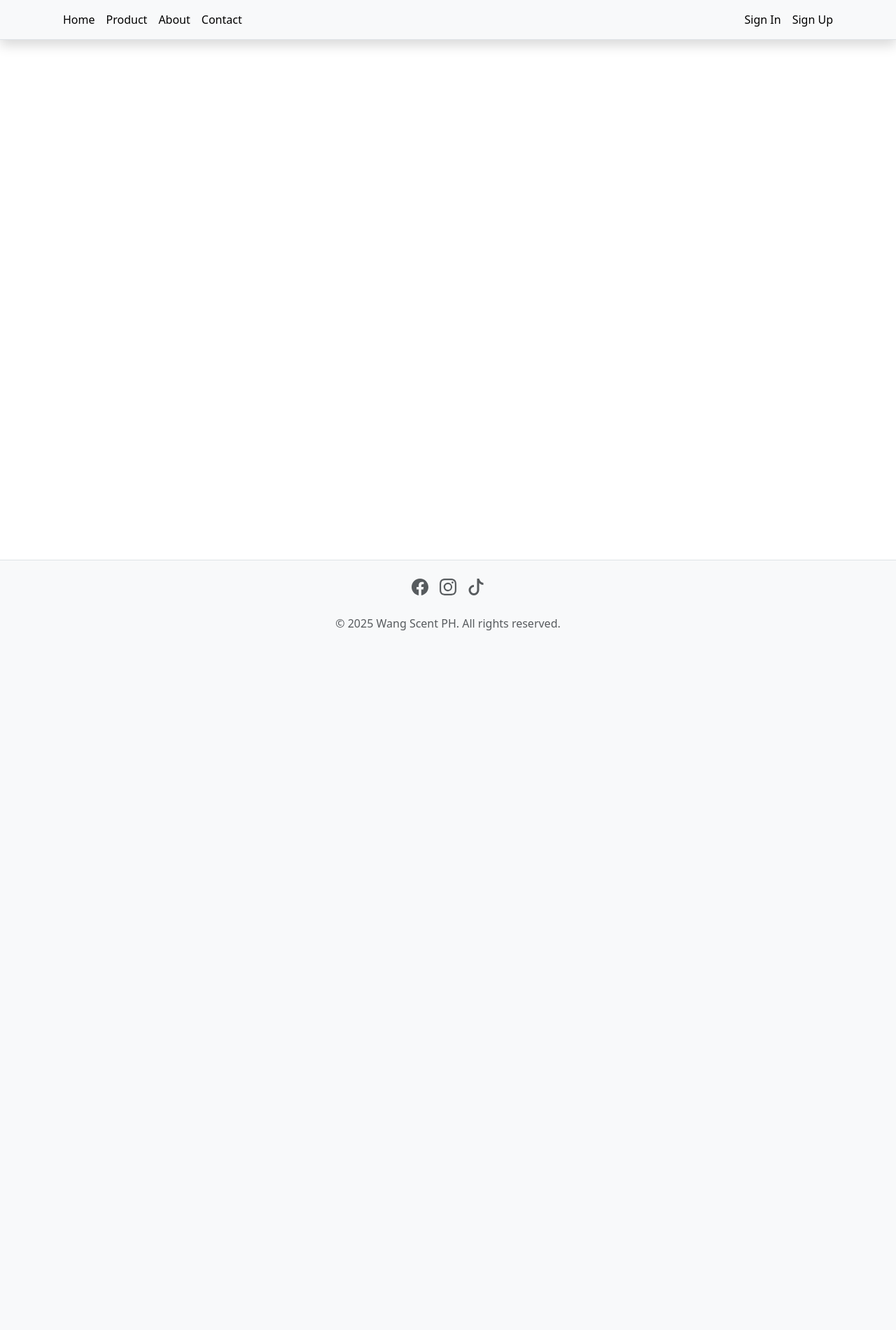
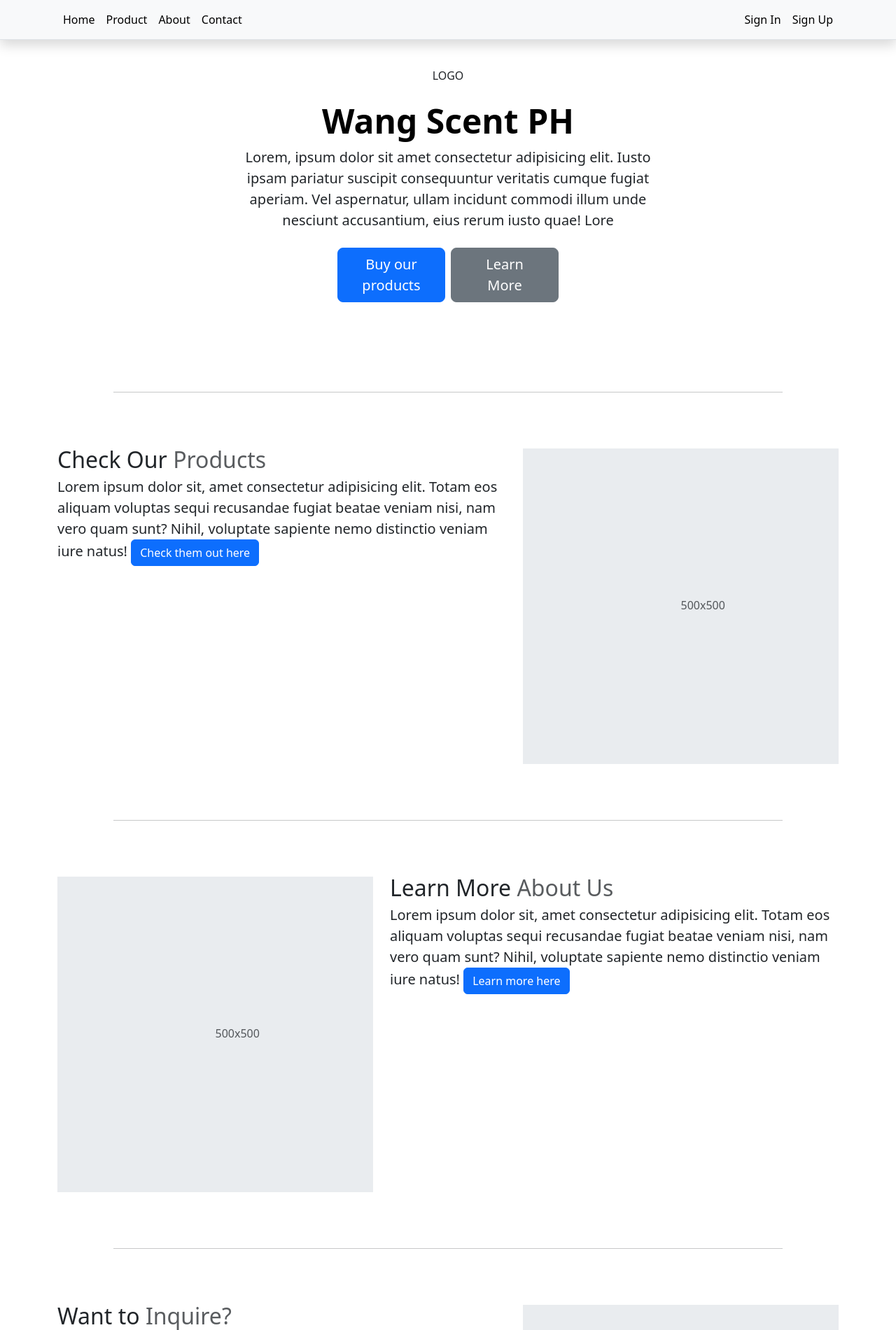
Before and after one commit to deskbot39/group2-project, a PHP site: page / in a window 1280 px wide. Shown: the top 1901 px of the page at 70% size. Before the commit the page ends 901 px from the top, so only its background shows below. Run offline with PHP 8.4, Linux system fonts and the light colour scheme.

Commit message:
added base frontend for landing page

```diff
--- a/index.php
+++ b/index.php
@@ -9,7 +9,12 @@
     userLoginDisplay();
 ?>
     <main class="index-cont">
-
+        <?php
+            include('./resource/template/landing-page/hero1.html');
+            include('./resource/template/landing-page/product-section.html');
+            include('./resource/template/landing-page/about-section.html');
+            include('./resource/template/landing-page/contact-section.html');
+        ?>
     </main>
 <?php
     include('./resource/template/footer/footer.html');
--- /dev/null
+++ b/resource/template/landing-page/about-section.html
@@ -0,0 +1,19 @@
+<div class="container" id="about">
+    <div class="row">
+        <div class="col-md-7 order-md-2">
+            <h2 class="fw-normal lh-1">
+                Learn More <span class="text-body-secondary">About Us</span>
+            </h2>
+            <p class="lead">
+                Lorem ipsum dolor sit, amet consectetur adipisicing elit. Totam eos aliquam voluptas sequi recusandae fugiat beatae veniam nisi, nam vero quam sunt? Nihil, voluptate sapiente nemo distinctio veniam iure natus!
+                <a href="#" class="btn btn-primary">
+                    Learn more here
+                </a>
+            </p>
+        </div>
+        <div class="col-md-5 order-md-1">
+            <svg aria-label="Placeholder: 500x500" class="bd-placeholder-img bd-placeholder-img-lg featurette-image img-fluid mx-auto" height="500" preserveAspectRatio="xMidYMid slice" role="img" width="500" xmlns="http://www.w3.org/2000/svg"><title>Placeholder</title><rect width="100%" height="100%" fill="var(--bs-secondary-bg)"></rect><text x="50%" y="50%" fill="var(--bs-secondary-color)" dy=".3em">500x500</text></svg>
+        </div>
+    </div>
+    <hr style="margin: 5rem;">
+</div>
--- /dev/null
+++ b/resource/template/landing-page/contact-section.html
@@ -0,0 +1,19 @@
+<div class="container" id="contacts">
+    <div class="row">
+        <div class="col-md-7">
+            <h2 class="fw-normal lh-1">
+                Want to <span class="text-body-secondary">Inquire?</span>
+            </h2>
+            <p class="lead">
+                Lorem ipsum dolor sit, amet consectetur adipisicing elit. Totam eos aliquam voluptas sequi recusandae fugiat beatae veniam nisi, nam vero quam sunt? Nihil, voluptate sapiente nemo distinctio veniam iure natus!
+                <a href="#" class="btn btn-primary">
+                    Contact us here
+                </a>
+            </p>
+        </div>
+        <div class="col-md-5">
+            <svg aria-label="Placeholder: 500x500" class="bd-placeholder-img bd-placeholder-img-lg featurette-image img-fluid mx-auto" height="500" preserveAspectRatio="xMidYMid slice" role="img" width="500" xmlns="http://www.w3.org/2000/svg"><title>Placeholder</title><rect width="100%" height="100%" fill="var(--bs-secondary-bg)"></rect><text x="50%" y="50%" fill="var(--bs-secondary-color)" dy=".3em">500x500</text></svg>
+        </div>
+    </div>
+    <hr style="margin: 5rem;">
+</div>
--- /dev/null
+++ b/resource/template/landing-page/hero1.html
@@ -0,0 +1,17 @@
+<div class="px-4 py-5 my-5 text-center" id="home">
+    <span class="d-block mx-auto mb-4">LOGO</span>
+    <h1 class="display-5 fw-bold text-body-emphasis">Wang Scent PH</h1>
+    <div class="col-lg-6 mx-auto">
+        <p class="lead mb-4">
+            Lorem, ipsum dolor sit amet consectetur adipisicing elit. Iusto ipsam pariatur suscipit consequuntur veritatis cumque fugiat aperiam. Vel aspernatur, ullam incidunt commodi illum unde nesciunt accusantium, eius rerum iusto quae! Lore
+        </p>
+        <div class="d-grid gap-2 d-sm-flex justify-content-sm-center">
+            <a class="btn btn-primary btn-lg px-4 gap-3 w-25" href="">
+                Buy our products
+            </a>
+            <a class="btn btn-secondary btn-lg px-4 w-25" href="">
+                Learn More
+            </a>
+        </div>
+    </div>
+</div>
--- /dev/null
+++ b/resource/template/landing-page/product-section.html
@@ -0,0 +1,20 @@
+<div class="container" id="product">
+    <hr style="margin: 5rem;">
+    <div class="row">
+        <div class="col-md-7">
+            <h2 class="fw-normal lh-1">
+                Check Our <span class="text-body-secondary">Products</span>
+            </h2>
+            <p class="lead">
+                Lorem ipsum dolor sit, amet consectetur adipisicing elit. Totam eos aliquam voluptas sequi recusandae fugiat beatae veniam nisi, nam vero quam sunt? Nihil, voluptate sapiente nemo distinctio veniam iure natus!
+                <a href="./product-page.php" class="btn btn-primary">
+                    Check them out here
+                </a>
+            </p>
+        </div>
+        <div class="col-md-5">
+            <svg aria-label="Placeholder: 500x500" class="bd-placeholder-img bd-placeholder-img-lg featurette-image img-fluid mx-auto" height="500" preserveAspectRatio="xMidYMid slice" role="img" width="500" xmlns="http://www.w3.org/2000/svg"><title>Placeholder</title><rect width="100%" height="100%" fill="var(--bs-secondary-bg)"></rect><text x="50%" y="50%" fill="var(--bs-secondary-color)" dy=".3em">500x500</text></svg>
+        </div>
+    </div>
+    <hr style="margin: 5rem;">
+</div>
```
